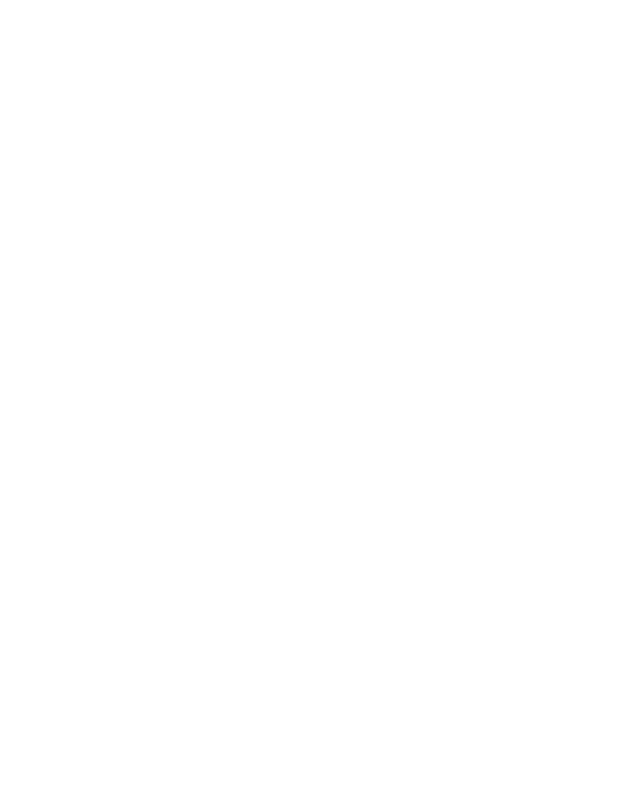
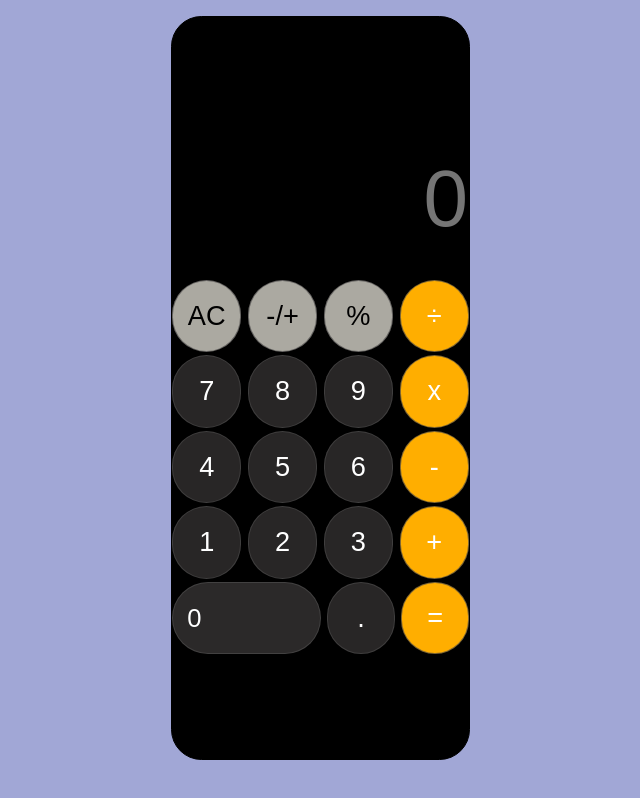
Before and after one commit to enowjohn/calculator, a plain HTML site: page index.html in a window 1280 px wide. Shown: the whole page, without its empty margins (269-909 px from the left). Drawn offline with nearby package versions, Linux system fonts and the light colour scheme.

Commit message:
every thing push to the new branch created

```diff
--- /dev/null
+++ b/assets/scripts/index.js
@@ -0,0 +1,64 @@
+const monitor = document.getElementById('screen')
+
+function clr () {
+  monitor.value = ''
+}
+clr()
+
+// function del () {
+//   if (monitor.value.length > 0) {
+//     const screenSplit = monitor.value.split('')
+//     screenSplit.pop()
+//     const screenJoin = screenSplit.value.join('')
+//     monitor.value = screenJoin
+//   }
+// }
+
+function plusMinus () {
+  const currentNum = parseFloat(monitor.value)
+  monitor.value = -currentNum
+}
+
+function arithmeticOperation (a, b, sign) {
+  if (b == 0 && a / b) {
+    return 'error'
+  }
+  switch (sign) {
+    case '+':
+      return a + b
+    case '-':
+      return a - b
+    case '*':
+      return a * b
+    case '/':
+      return a / b
+    case '%':
+      return a % b
+    case '.':
+      return a.b
+    case '-/+':
+      return plusMinus()
+    case 'AC':
+      return clr()
+    default:
+      monitor.value = 'Error'
+      break
+  }
+}
+// console.log(arithmeticOperation(5, 4, '-'))
+// console.log(arithmeticOperation(1, 0, '/'))
+
+function show (val) {
+  monitor.value += val
+}
+show('')
+
+function mathOperation () {
+  const equation = monitor.value
+  const operator = equation.match(/[/*-+%]/)[0]
+  const vals = equation.split(operator)
+  console.log(vals, operator)
+  const result = arithmeticOperation(+vals[0], +vals[1], operator)
+  monitor.value = result
+}
+mathOperation()
--- a/assets/styles/style.css
+++ b/assets/styles/style.css
@@ -0,0 +1,120 @@
+* {
+    margin: 0;
+    padding: 0;
+    box-sizing: border-box;
+    border: none;
+  }
+
+  body {
+    display: flex;
+    flex-direction: column;
+    padding-top: 1rem;
+    gap: 0.3rem;
+    border-radius: 1rem;
+    max-width: 400px;
+    height: 100%;
+    background-color: black;
+    margin: auto;
+  }
+
+  .display {
+    border: none;
+  }
+
+  #screen {
+    padding: 2rem 0;
+    width: 100%;
+    height: 100%;
+    background-color: #000;
+    color: white;
+    font-size: 4rem;
+    text-align: right;
+  }
+
+  .buttons {
+    display: flex;
+    flex-direction: row;
+    justify-content: center;
+    gap: 0.6rem;
+    border-radius: 10rem;
+    padding: 0.1rem 0;
+  }
+
+  .num {
+    padding: 1.2rem 0;
+    width: 100%;
+    height: 100%;
+    border: 1px solid #4b4949b0;
+    border-radius: 10rem;
+    color: white;
+    background-color: #3b3838b0;
+    font-size: 1.7rem;
+  }
+
+  .zero {
+    padding: 1.3rem 0;
+    width: 100%;
+    height: 10%;
+    border: 1px solid #4e4c4cb0;
+    border-radius: 10rem;
+    color: white;
+    background-color: #3f3c3cb0;
+    font-size: 1.6rem;
+    padding-right: 6.5rem;
+    text-align: center;
+  }
+
+  @media only screen and (min-width: 768px) {
+    * {
+      box-sizing: border-box;
+      margin: 0;
+      padding: 0;
+    }
+
+    body {
+      background-color: #a1a7d6;
+    }
+
+    .main-button {
+      display: flex;
+      flex-direction: column;
+      justify-content: center;
+      text-align: center;
+      border: 1px solid black;
+      border-radius: 1.9rem;
+      background-color: #000;
+      width: 299px;
+      height: 93vh;
+    }
+
+    .display {
+      border: none;
+    }
+
+    #screen {
+      padding: 2rem 0;
+      background-color: #000;
+      color: white;
+      border: 1px solid #000;
+      border-top-right-radius: 1.9rem;
+      border-top-left-radius: 1.9rem;
+      font-size: 5rem;
+      text-align: right;
+    }
+
+    .buttons {
+      display: flex;
+      flex-direction: row;
+      justify-content: center;
+      border-radius: 10rem;
+      gap: 0.4rem;
+    }
+
+    #num {
+      border: 1px solid #6e6b6bb0;
+      border-radius: 10rem;
+      color: white;
+      background-color: #464242b0;
+      font-size: 1.6rem;
+    }
+  }
--- a/index.html
+++ b/index.html
@@ -5,10 +5,52 @@
     <meta name="viewport" content="width=device-width, initial-scale=1.0">
     <title>Document</title>
     <link rel="stylesheet" href="./assets/styles/style.css">
+    <link rel="stylesheet" href="https://fonts.googleapis.com/css2?family=Material+Symbols+Outlined:opsz,wght,FILL,GRAD@20..48,100..700,0..1,-50..200" />
+    <link rel="stylesheet" href="https://fonts.googleapis.com/css2?family=Material+Symbols+Outlined:opsz,wght,FILL,GRAD@20..48,100..700,0..1,-50..200" />
+
 </head>
 <body>
 
+        <!-- <h1>FERRY CALCULATOR </h1> -->
+        <div class="main-button">
+            <!-- <b>FERRY CALCULATOR</b> -->
+            <!-- <div class="display"> -->
+                <b><input type="text" id="screen" placeholder="0" style="cursor: alias;"></b>
+            <!-- </div> -->
+            <div class = "container-buttons">
+                <div class="buttons">
+                    <input type="button" class="num"  value="AC" onclick="clr()" style="background-color: #c7c4bbdc; color: #000;">
+                    <input type="button" class="num" value="-/+" onclick="plusMinus()" style="background-color: #c7c4bbdc;color: #000;">
+                    <input type="button" class="num" value= "%" onclick="show('%')" style="background-color: #c7c4bbdc;color: #000;">
+                    <input type="button" class="num" value="&#247" onclick="show('/')" style="background-color: #ffae00;">
+                </div>
+                <div class="buttons">
+                    <input type="button"  class="num" value= "7" onclick="show(7)">
+                    <input type="button"  class="num" value= "8" onclick="show(8)">
+                    <input type="button"  class="num" value= "9" onclick="show(9)">
+                    <input type="button"  class="num" value= "x" onclick="show('*')" style="background-color: #ffae00;">
+                </div>
+                <div class="buttons">
+                    <input type="button"  class="num" value= "4" onclick="show(4)">
+                    <input type="button"  class="num" value= "5" onclick="show(5)">
+                    <input type="button"  class="num" value= "6" onclick="show(6)">
+                    <input type="button"  class="num" value= "-" onclick="show('-')" style="background-color: #ffae00;">
+                </div>
+                <div class="buttons">
+                    <input type="button" class="num" value= "1" onclick="show(1)">
+                    <input type="button" class="num" value= "2" onclick="show(2)">
+                    <input type="button" class="num" value= "3" onclick="show(3)">
+                    <input type="button" class="num" value= "+" onclick="show('+')" style="background-color: #ffae00;">
+                </div>
+                <div class="buttons">
+                    <!-- <input type="button" class="num" value="-/+" onclick="plusMinus()"> -->
+                    <input type="button" class="zero" value= "0" onclick="show(0)">
+                    <input type="button" class="num" value= "." onclick="show('.')">
+                    <input type="button" class="num" value= "=" onclick="mathOperation()" style="background-color: #ffae00;">
+                </div>
+            </div>
+        </div>
 
-    <script src="./assets/script/index.js"></script>
+    <script src="./assets/scripts/index.js"></script>
 </body>
 </html>
```
Also changed, not shown: assets/script/index.js (deleted).
